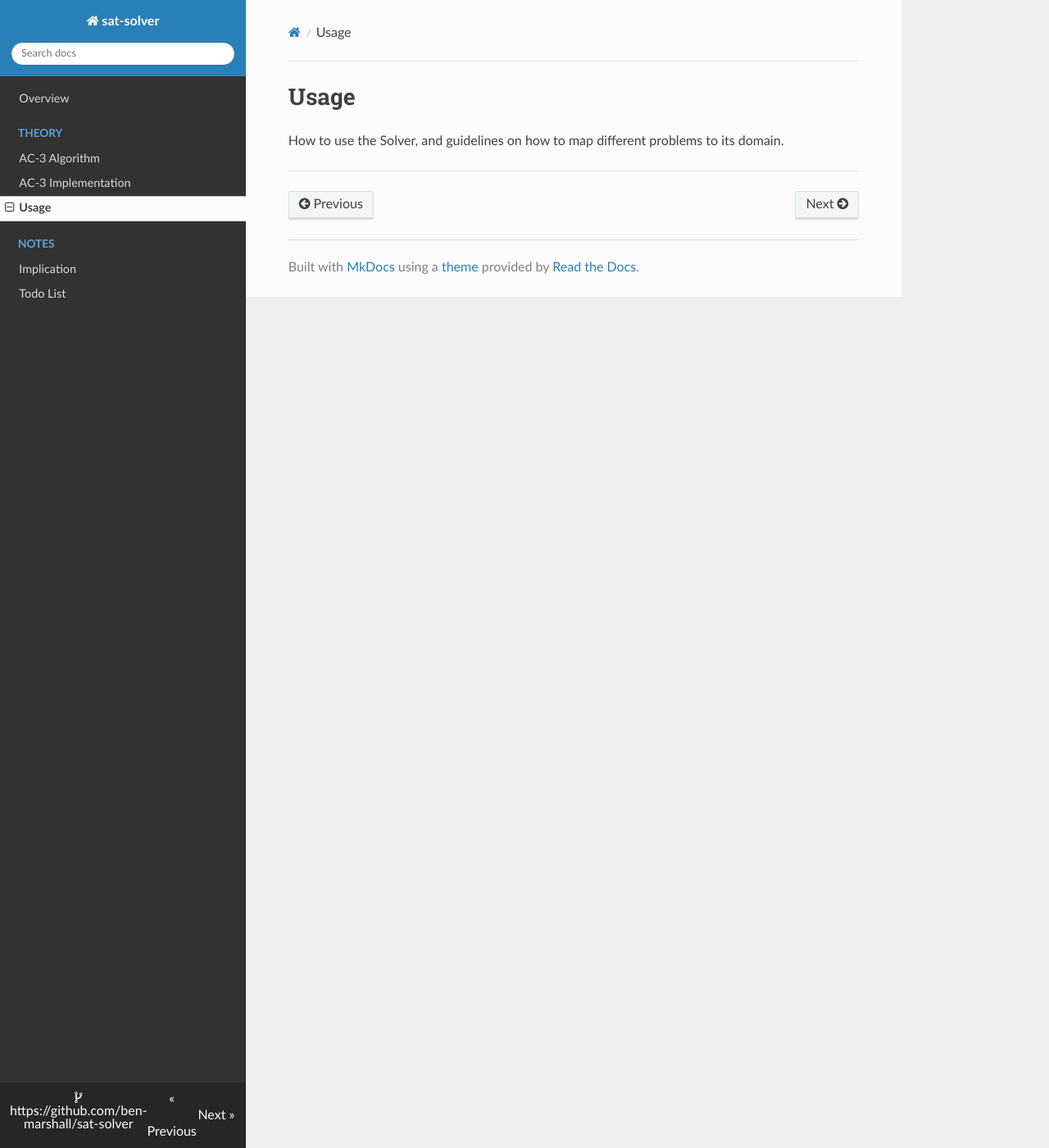
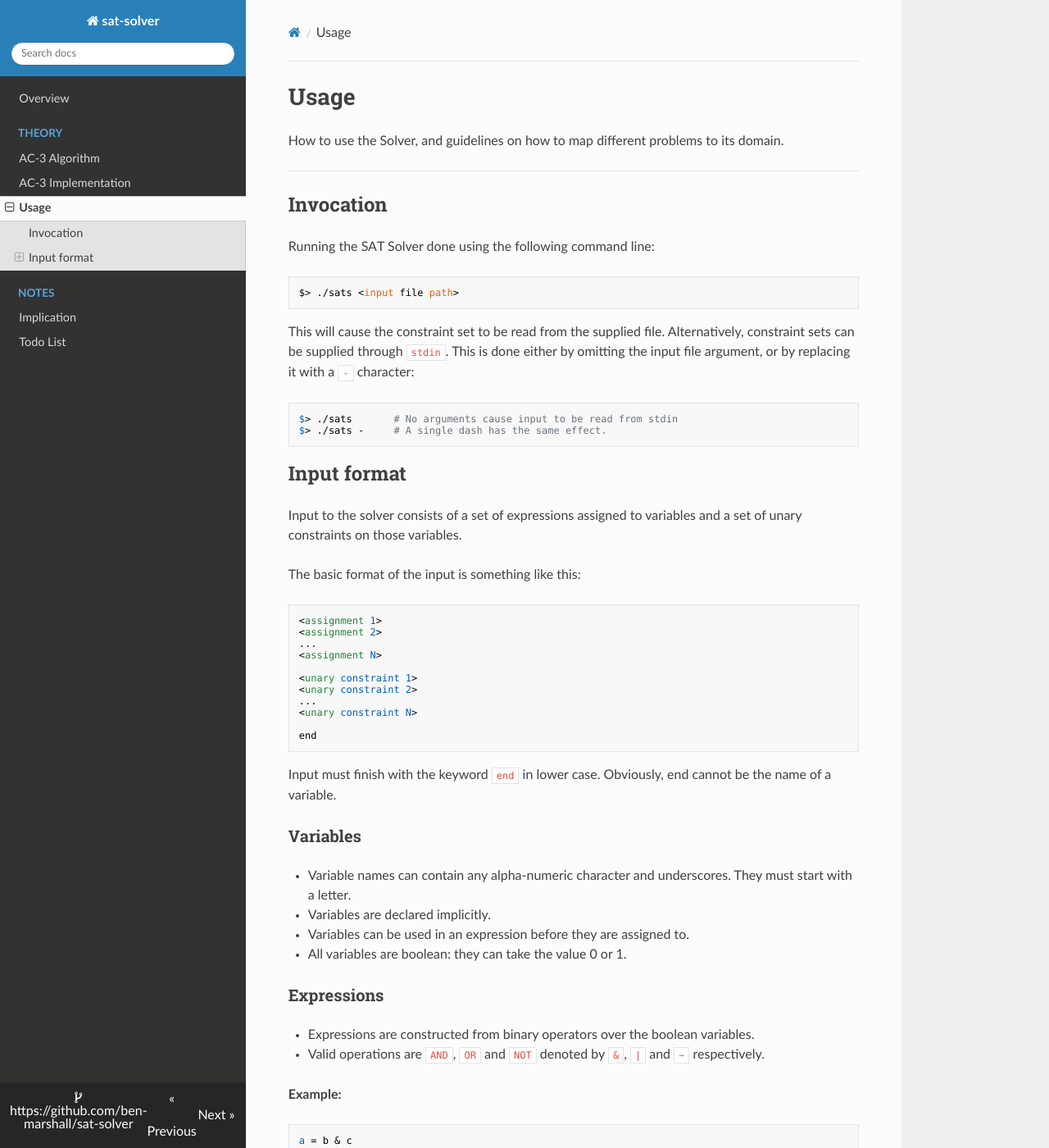
Before and after one commit to ben-marshall/sat-solver, an MkDocs documentation site: the page built from docs/usage.md, in a window 1280 px wide and 1400 px high. Shown: the whole window at 82% size. Built offline with MkDocs 1.6.1, drawn with Linux system fonts in a browser that asks for light colours; nearby versions of some CDN libraries; old or Windows-style settings are respelled for this version of MkDocs; some of the changed text lies outside the part shown.

Commit message:
Update docs and add syntax support for brackets.  On branch master  Your branch is up-to-date with 'origin/master'.
 Changes to be committed:
	modified:   docs/ac-3.md
	modified:   docs/usage.md
	modified:   src/c/imp-matrix.c
	modified:   src/c/main.c
	modified:   src/c/parser/sat-expression-parser.y
	new file:   tests/004-brackets.txt

````diff
--- a/docs/usage.md
+++ b/docs/usage.md
@@ -5,3 +5,115 @@
 domain.
 
 ---
+
+## Invocation
+
+Running the SAT Solver done using the following command line:
+
+```
+$> ./sats <input file path>
+```
+
+This will cause the constraint set to be read from the supplied file.
+Alternatively, constraint sets can be supplied through `stdin`. This is
+done either by omitting the input file argument, or by replacing it with a
+`-` character:
+
+```
+$> ./sats       # No arguments cause input to be read from stdin
+$> ./sats -     # A single dash has the same effect.
+```
+
+
+## Input format
+
+Input to the solver consists of a set of expressions assigned to variables
+and a set of unary constraints on those variables.
+
+The basic format of the input is something like this:
+
+```
+<assignment 1>
+<assignment 2>
+...
+<assignment N>
+
+<unary constraint 1>
+<unary constraint 2>
+...
+<unary constraint N>
+
+end
+```
+
+Input must finish with the keyword `end` in lower case. Obviously, end cannot
+be the name of a variable.
+
+### Variables
+
+- Variable names can contain any alpha-numeric character and underscores.
+  They must start with a letter.
+- Variables are declared implicitly.
+- Variables can be used in an expression before they are assigned to.
+- All variables are boolean: they can take the value 0 or 1.
+
+### Expressions
+
+- Expressions are constructed from binary operators over the boolean variables.
+- Valid operations are `AND`, `OR` and `NOT` denoted by `&`, `|` and `~`
+  respectively.
+
+**Example:**
+
+```
+a = b & c
+c = d | e
+e = ~f
+
+w = z & x | ~y
+```
+
+### Unary Constraints
+
+These are used to constraint the domain of a variable. The domain of a
+variable is the set of possible values it can take, which for a boolean
+variable, is simply `{0, 1}`.
+
+There are two varieties of unary constraint:
+
+```
+a = 0
+```
+
+Restricts the value of `a` to *only* be zero.
+
+```
+a != 0
+```
+
+Means that `a` cannot take the value zero, but is not guaranteed to take
+the value one. Obviously, if it is later specified that `a` cannot be one
+either, then this will lead to a contradiction.
+
+Unary constraints must be stated *after* all assignments.
+
+
+### Example: Half-Adder Circuit
+
+A half-adder has two inputs and two outputs:
+
+```
+Input:  a, b
+Output: carry = a AND b
+        sum   = a XOR b
+```
+
+
+Expressing this as a set of constraints, we get:
+
+```
+carry = a & b
+sum   = (~a & b) | (b & ~a)
+
+end
+```
````
Also changed, not shown: docs/ac-3.md (+0 -9 lines), 4 other files.
